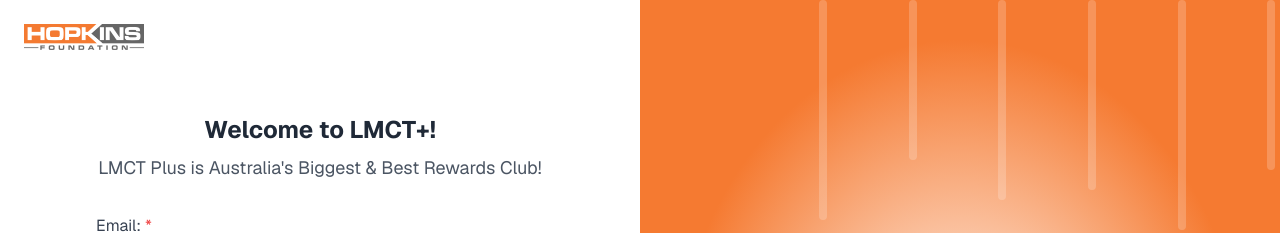
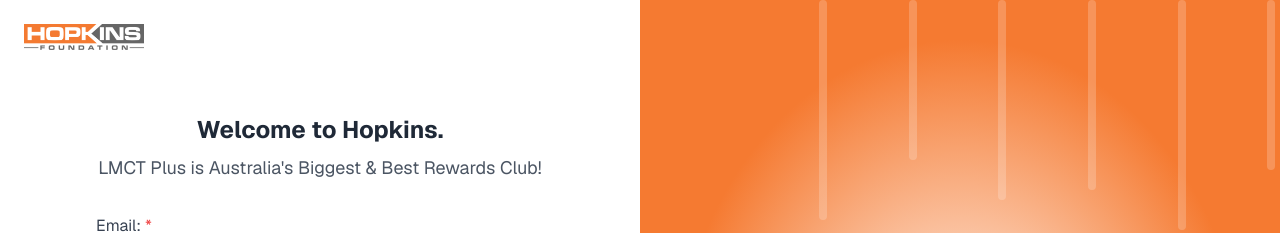
Before and after one commit to rioanggoro/lmtc_FE, a Next.js app: page /login in a window 1280 px wide. Shown: the top 233 px of the page. Built offline with nearby package versions, Linux system fonts and the light colour scheme.

Commit message:
fix:change to hopkins

```diff
--- a/src/app/login/page.tsx
+++ b/src/app/login/page.tsx
@@ -22,9 +22,17 @@
 
         <section className="login__content flex flex-1 flex-col px-8 py-4">
           <div className="login__form mx-auto w-full max-w-md">
-            <h1 className="login__title mb-2 text-center text-2xl font-bold text-gray-800">
-              Welcome to LMCT+!
+            <h1 className="login__title mb-2 flex items-center justify-center gap-2 text-center text-2xl font-bold text-gray-800">
+              Welcome to Hopkins.
+              {/* <Image
+                className="login__logo-img"
+                src="/img/hopkins_img.png"
+                alt="LMCT+"
+                width={95}
+                height={35}
+              /> */}
             </h1>
+
             <p className="mb-8 text-center text-lg text-gray-600">
               LMCT Plus is Australia&apos;s Biggest &amp; Best Rewards Club!
             </p>
```
